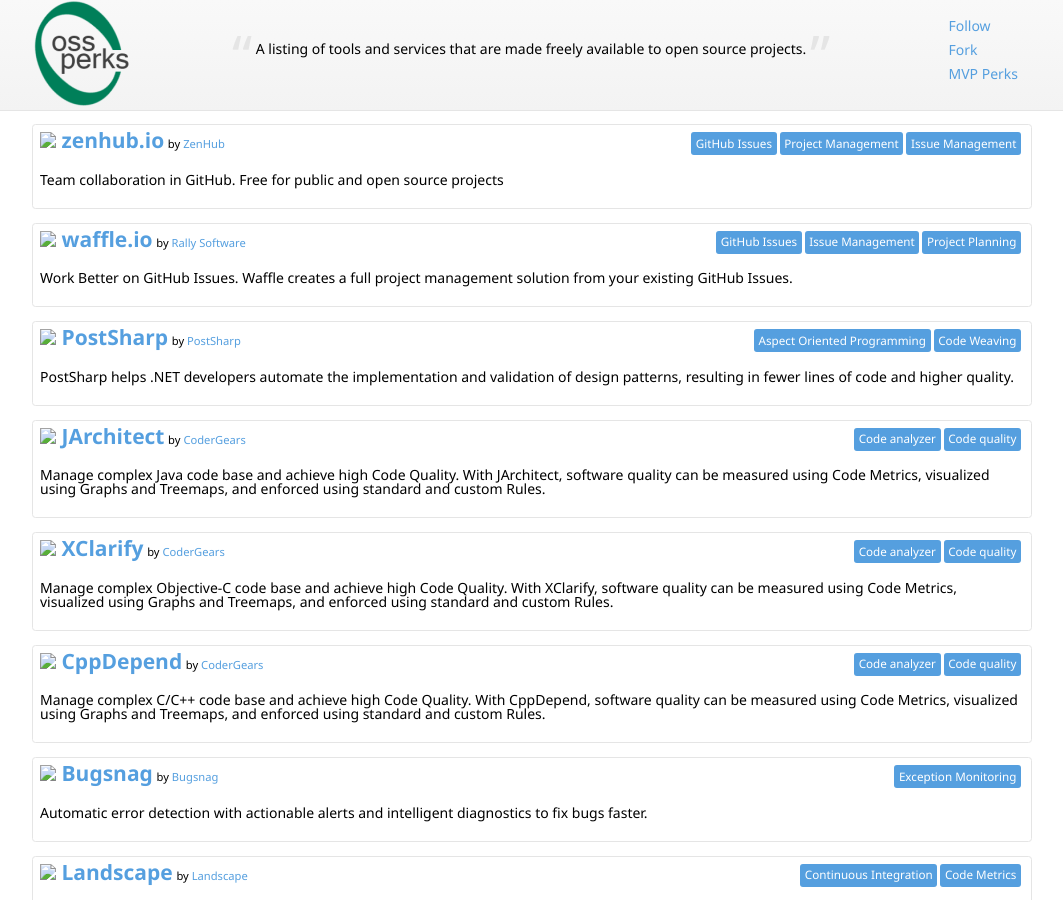
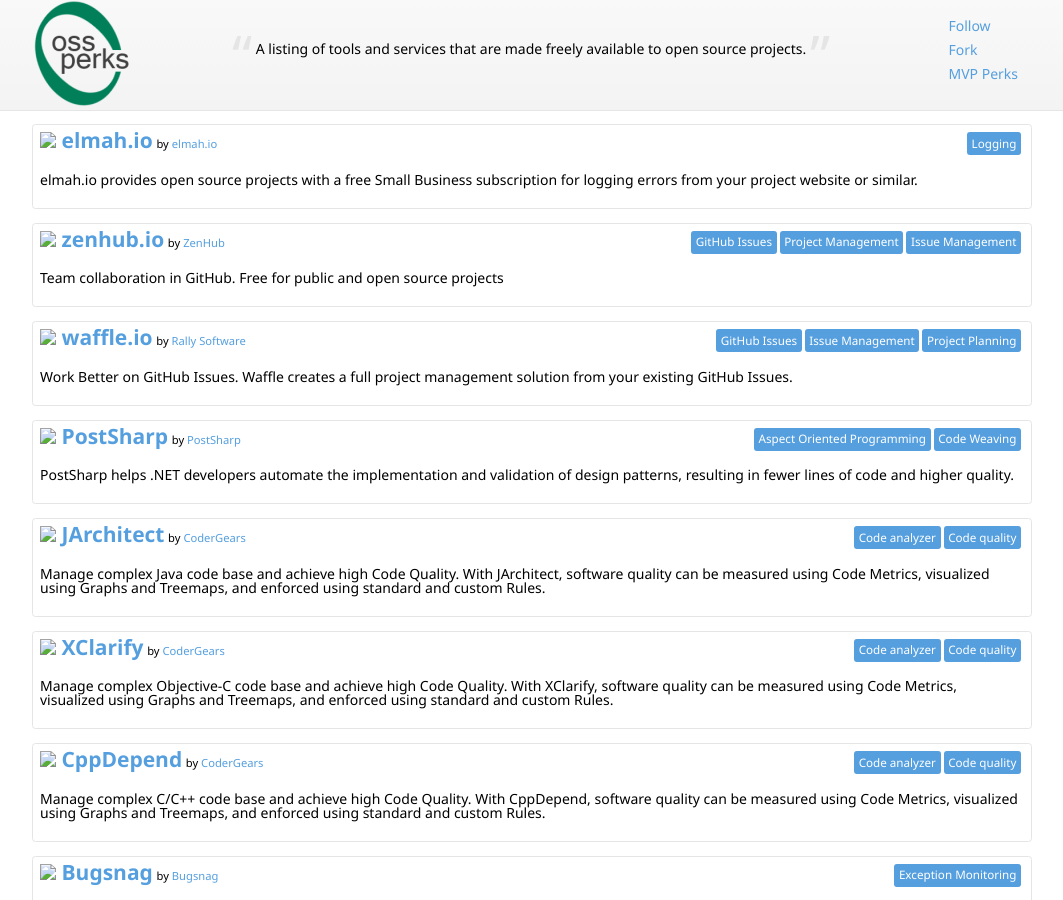
Before and after one commit to nikmd23/ossperks, a Jekyll site: the page built from index.html, in a window 1280 px wide and 900 px high. Shown: the whole window, without its empty margins (108-1171 px from the left). Built offline with Jekyll 4.4.1, drawn with Linux system fonts in a browser that asks for light colours; nearby versions of some CDN libraries; some of the changed text lies outside the part shown.

Commit message:
Moved elmah.io perk to the top as proposed by the maintainer

```diff
--- a/index.html
+++ b/index.html
@@ -11,6 +11,12 @@
     uri: http://www.atlassian.com/
 
 perks:
+
+- perk: {name: elmah.io, uri: 'https://elmah.io/pricing'}
+  description: elmah.io provides open source projects with a free Small Business subscription for logging errors from your project website or similar.
+  categories: [Logging]
+  platforms: [.net]
+  company: {name: elmah.io, uri: 'https://elmah.io/'}
 
 - perk: {name: 'zenhub.io', uri: 'https://www.zenhub.io/'}
   description: Team collaboration in GitHub. Free for public and open source projects
```
Also changed, not shown: other parts of index.html (+0 -6 lines).
